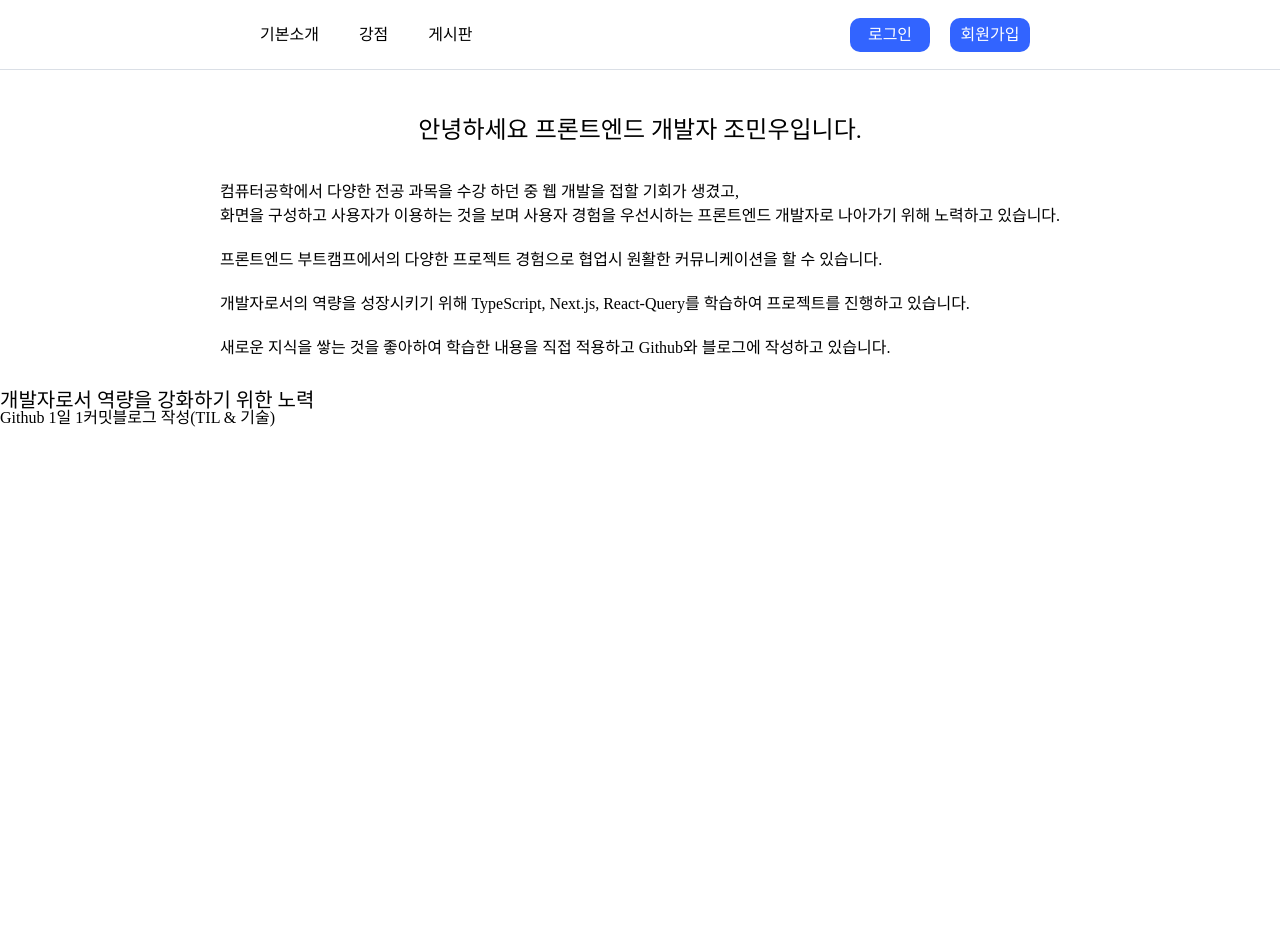
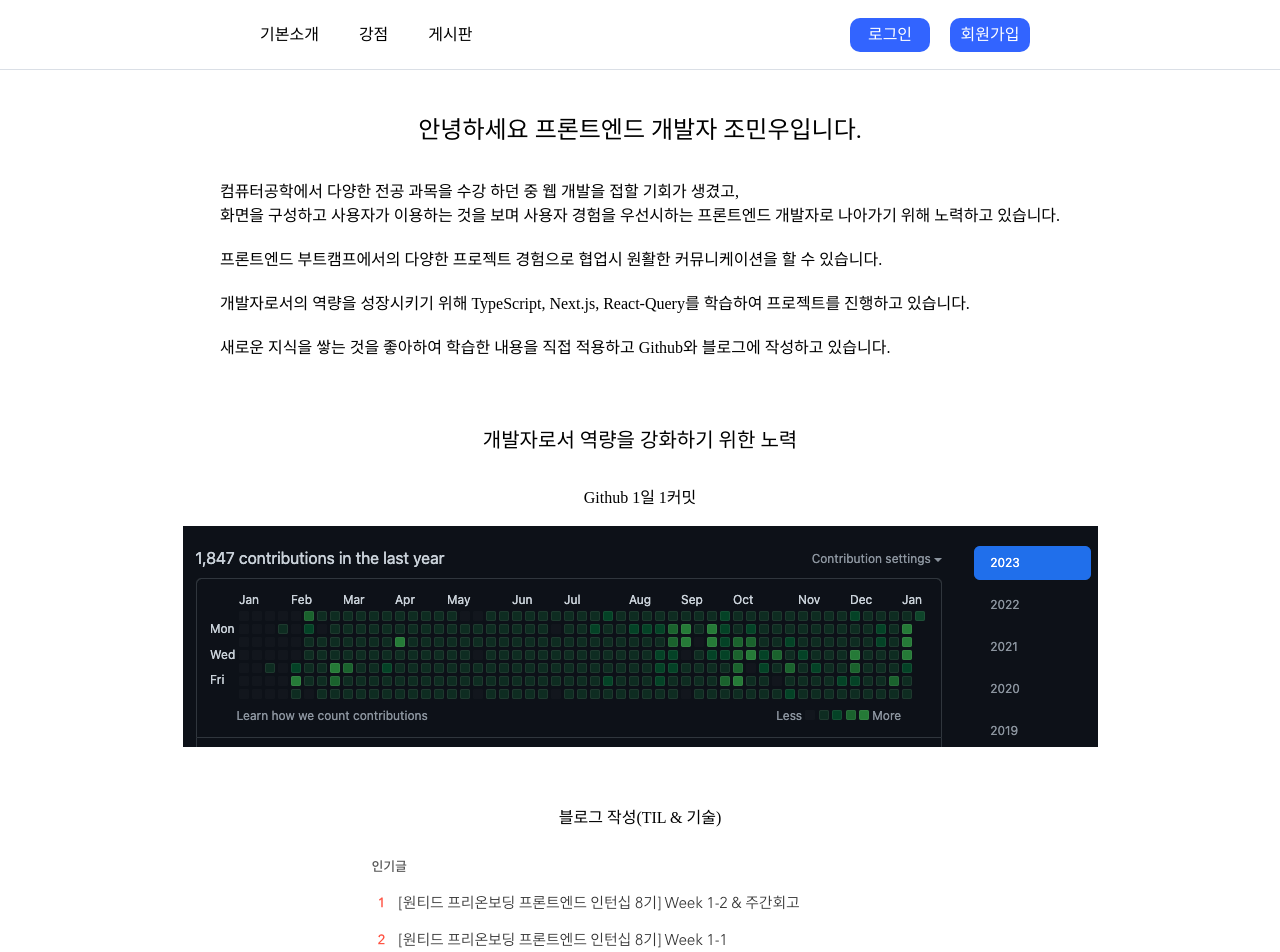
Before and after one commit to homile/eco, a React (Vite) app: page / in a window 1280 px wide. Shown: the top 952 px of the page. Before the commit the page ends 800 px from the top, so only its background shows below. Built offline with nearby package versions, Linux system fonts and the light colour scheme.

Commit message:
feat: Home 역량 강화 글 컴포넌트 구현

```diff
--- /dev/null
+++ b/src/assets/Home/index.ts
@@ -0,0 +1,4 @@
+import HomeContent1 from './개발역량증진1.png';
+import HomeContent2 from './개발역량증진2.png';
+
+export { HomeContent1, HomeContent2 };
--- /dev/null
+++ b/src/components/Home/Contents/Contents.tsx
@@ -0,0 +1,28 @@
+import React from 'react';
+import styled from 'styled-components';
+import ContentsItem from './ContentsItem';
+
+const Contents = () => {
+  return (
+    <Container>
+      <Title>개발자로서 역량을 강화하기 위한 노력</Title>
+      <ul>
+        <ContentsItem />
+      </ul>
+    </Container>
+  );
+};
+
+export default Contents;
+
+const Container = styled.div`
+  display: flex;
+  flex-direction: column;
+  align-items: center;
+  margin-top: 40px;
+  margin-bottom: 20px;
+`;
+
+const Title = styled.h2`
+  height: 40px;
+`;
--- /dev/null
+++ b/src/components/Home/Contents/ContentsItem.tsx
@@ -0,0 +1,40 @@
+import React from 'react';
+import styled from 'styled-components';
+import { HomeContent1, HomeContent2 } from '../../../assets/Home/index';
+
+const ContentsList = [
+  { title: 'Github 1일 1커밋', imgUrl: HomeContent1 },
+  { title: '블로그 작성(TIL & 기술)', imgUrl: HomeContent2 },
+];
+
+const ContentsItem = () => {
+  return (
+    <>
+      {ContentsList.map((el) => {
+        return (
+          <Li key={el.title}>
+            <Title>{el.title}</Title>
+            <div>
+              <img src={el.imgUrl} />
+            </div>
+          </Li>
+        );
+      })}
+    </>
+  );
+};
+
+export default ContentsItem;
+
+const Li = styled.li`
+  display: flex;
+  flex-direction: column;
+  align-items: center;
+  padding: 20px 0;
+  margin-bottom: 20px;
+`;
+
+const Title = styled.span`
+  margin-bottom: 20px;
+  text-align: left;
+`;
--- a/src/pages/Home.tsx
+++ b/src/pages/Home.tsx
@@ -1,18 +1,13 @@
 import React from 'react';
 import styled from 'styled-components';
+import Contents from '../components/Home/Contents/Contents';
 import Introduce from '../components/Home/Introduce/Introduce';
 
 const Home = () => {
   return (
     <Container>
-      <Introduce></Introduce>
-      <div>
-        <h2>개발자로서 역량을 강화하기 위한 노력</h2>
-        <span>Github 1일 1커밋</span>
-        <img />
-        <span>블로그 작성(TIL & 기술)</span>
-        <img />
-      </div>
+      <Introduce />
+      <Contents />
     </Container>
   );
 };
```
Also changed, not shown: src/assets/Home/개발역량증진1.png (added), src/assets/Home/개발역량증진2.png (added).
